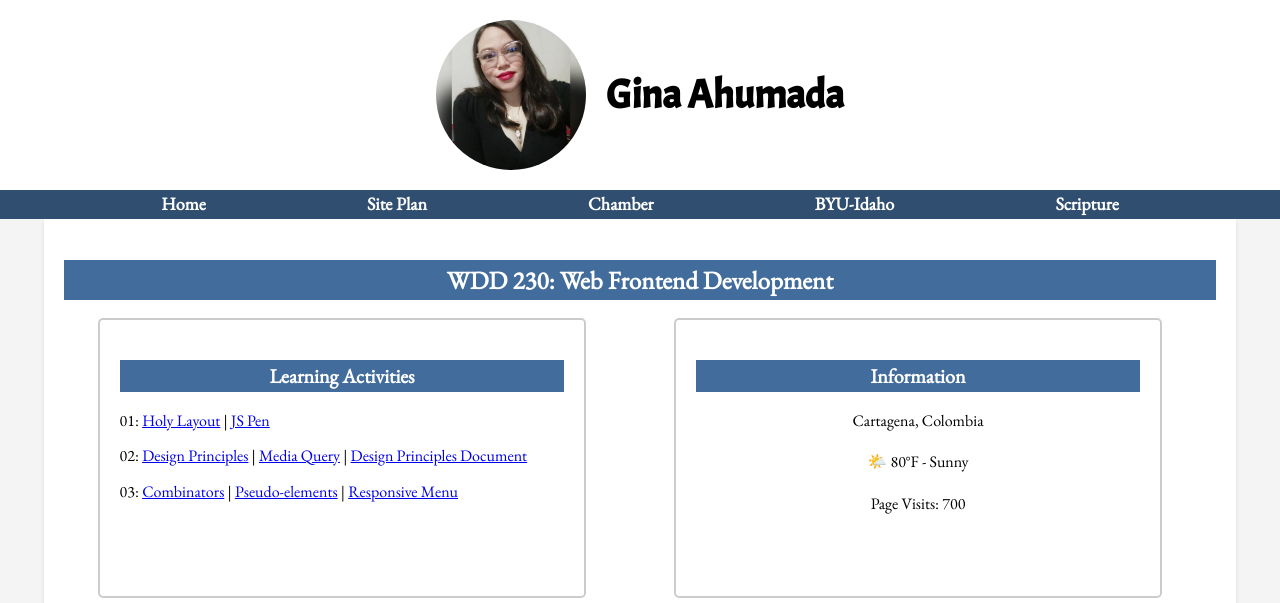
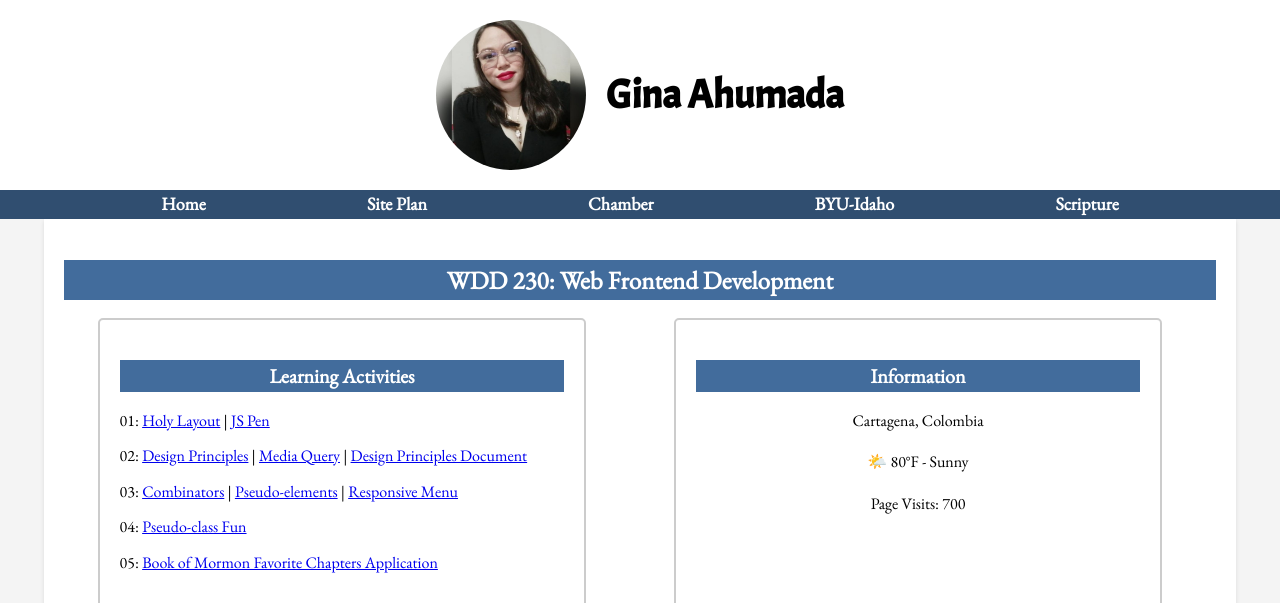
Before and after one commit to Ginaahumada/wdd230, a plain HTML site: page index.html in a window 1280 px wide. Shown: the top 603 px of the page. Drawn offline with nearby package versions, Linux system fonts and the light colour scheme; grey boxes are pictures that could not be loaded.

Commit message:
adding corrections

```diff
--- a/index.html
+++ b/index.html
@@ -46,7 +46,8 @@
                 <li>01: <a href="lesson01/holygrail.html">Holy Layout</a> | <a href="https://codepen.io/ginaahumada/pen/VwqEzVr">JS Pen</a></li>
                 <li>02: <a href="lesson02/design.html">Design Principles</a> | <a href="lesson01/media-query.html">Media Query</a> | <a href="lesson02/design-principles.html">Design Principles Document</a></li>
                 <li>03: <a href="images/combinator_exercise.jpg">Combinators</a> | <a href="https://codepen.io/ginaahumada/pen/ExGdQbw">Pseudo-elements</a> | <a href="https://codepen.io/ginaahumada/pen/abPRqjq">Responsive Menu</a></li>
-
+                <li>04: <a href="https://codepen.io/ginaahumada/pen/VwqJeZr">Pseudo-class Fun</a></li>
+                <li>05: <a href="lesson5/bom.html">Book of Mormon Favorite Chapters Application</a></li>
             </ul>
         </section>
 
```
